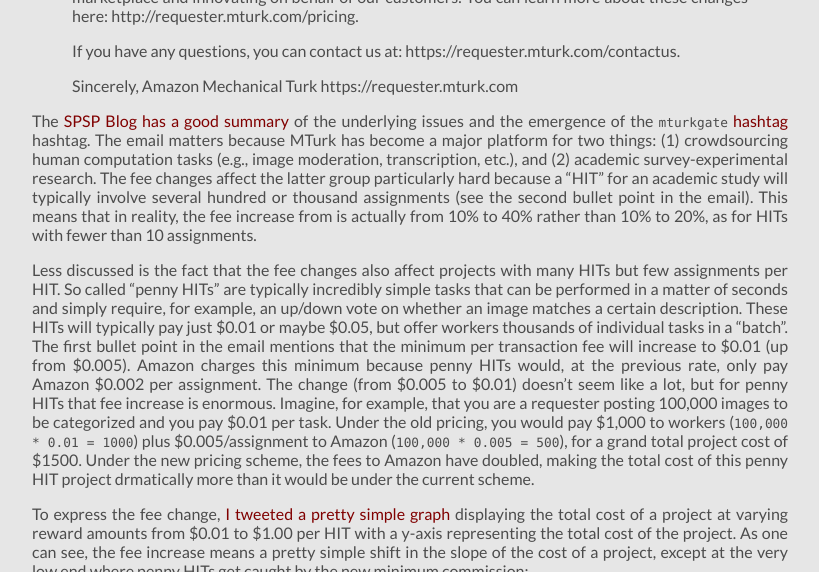
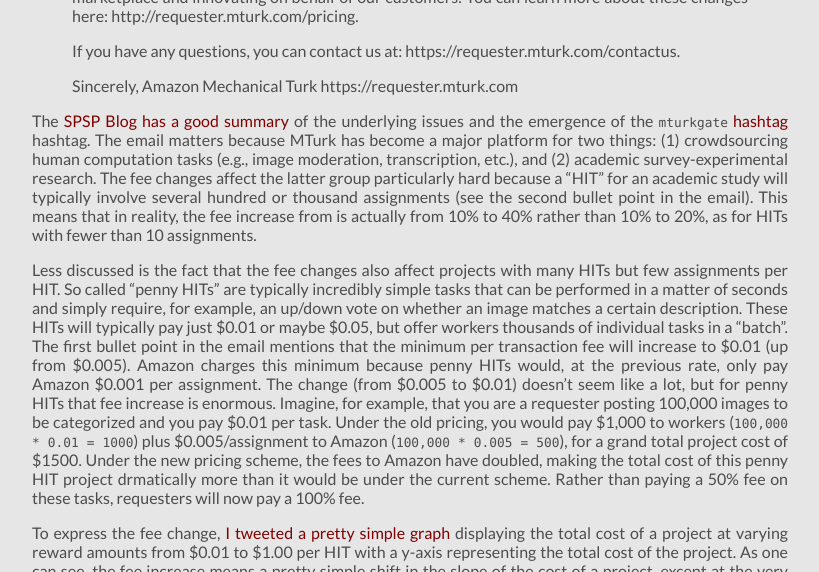
Before and after one commit to leeper/leeper.github.io, a Jekyll site: the page built from _posts/2015-06-24-mturkgate-fractions.md, in a window 1280 px wide and 900 px high, scrolled down 528 px, cut to the strip 0-572 px from the top of the window. Shown: the whole strip, without its empty margins (230-1049 px from the left). Built offline with Jekyll 4.4.1, drawn with Linux system fonts in a browser that asks for light colours; some web fonts are replaced; Markdown is read by kramdown in place of the engine named in the settings.

Commit message:
fix numbers, again [skip ci]

```diff
--- a/_posts/2015-06-24-mturkgate-fractions.md
+++ b/_posts/2015-06-24-mturkgate-fractions.md
@@ -31,7 +31,7 @@
 
 The [SPSP Blog has a good summary](http://www.spspblog.org/mechanical-turk-quadruples-survey-fees-mturkgate-ensues/) of the underlying issues and the emergence of the [`mturkgate` hashtag](https://twitter.com/search?q=%23mturkgate) hashtag. The email matters because MTurk has become a major platform for two things: (1) crowdsourcing human computation tasks (e.g., image moderation, transcription, etc.), and (2) academic survey-experimental research. The fee changes affect the latter group particularly hard because a "HIT" for an academic study will typically involve several hundred or thousand assignments (see the second bullet point in the email). This means that in reality, the fee increase from is actually from 10% to 40% rather than 10% to 20%, as for HITs with fewer than 10 assignments.
 
-Less discussed is the fact that the fee changes also affect projects with many HITs but few assignments per HIT. So called "penny HITs" are typically incredibly simple tasks that can be performed in a matter of seconds and simply require, for example, an up/down vote on whether an image matches a certain description. These HITs will typically pay just $0.01 or maybe $0.05, but offer workers thousands of individual tasks in a "batch". The first bullet point in the email mentions that the minimum per transaction fee will increase to $0.01 (up from $0.005). Amazon charges this minimum because penny HITs would, at the previous rate, only pay Amazon $0.002 per assignment. The change (from $0.005 to $0.01) doesn't seem like a lot, but for penny HITs that fee increase is enormous. Imagine, for example, that you are a requester posting 100,000 images to be categorized and you pay $0.01 per task. Under the old pricing, you would pay $1,000 to workers (`100,000 * 0.01 = 1000`) plus $0.005/assignment to Amazon (`100,000 * 0.005 = 500`), for a grand total project cost of $1500. Under the new pricing scheme, the fees to Amazon have doubled, making the total cost of this penny HIT project drmatically more than it would be under the current scheme.
+Less discussed is the fact that the fee changes also affect projects with many HITs but few assignments per HIT. So called "penny HITs" are typically incredibly simple tasks that can be performed in a matter of seconds and simply require, for example, an up/down vote on whether an image matches a certain description. These HITs will typically pay just $0.01 or maybe $0.05, but offer workers thousands of individual tasks in a "batch". The first bullet point in the email mentions that the minimum per transaction fee will increase to $0.01 (up from $0.005). Amazon charges this minimum because penny HITs would, at the previous rate, only pay Amazon $0.001 per assignment. The change (from $0.005 to $0.01) doesn't seem like a lot, but for penny HITs that fee increase is enormous. Imagine, for example, that you are a requester posting 100,000 images to be categorized and you pay $0.01 per task. Under the old pricing, you would pay $1,000 to workers (`100,000 * 0.01 = 1000`) plus $0.005/assignment to Amazon (`100,000 * 0.005 = 500`), for a grand total project cost of $1500. Under the new pricing scheme, the fees to Amazon have doubled, making the total cost of this penny HIT project drmatically more than it would be under the current scheme. Rather than paying a 50% fee on these tasks, requesters will now pay a 100% fee.
 
 To express the fee change, [I tweeted a pretty simple graph](https://twitter.com/thosjleeper/status/613223405983281153) displaying the total cost of a project at varying reward amounts from $0.01 to $1.00 per HIT with a y-axis representing the total cost of the project. As one can see, the fee increase means a pretty simple shift in the slope of the cost of a project, except at the very low end where penny HITs get caught by the new minimum commission:
 
```
